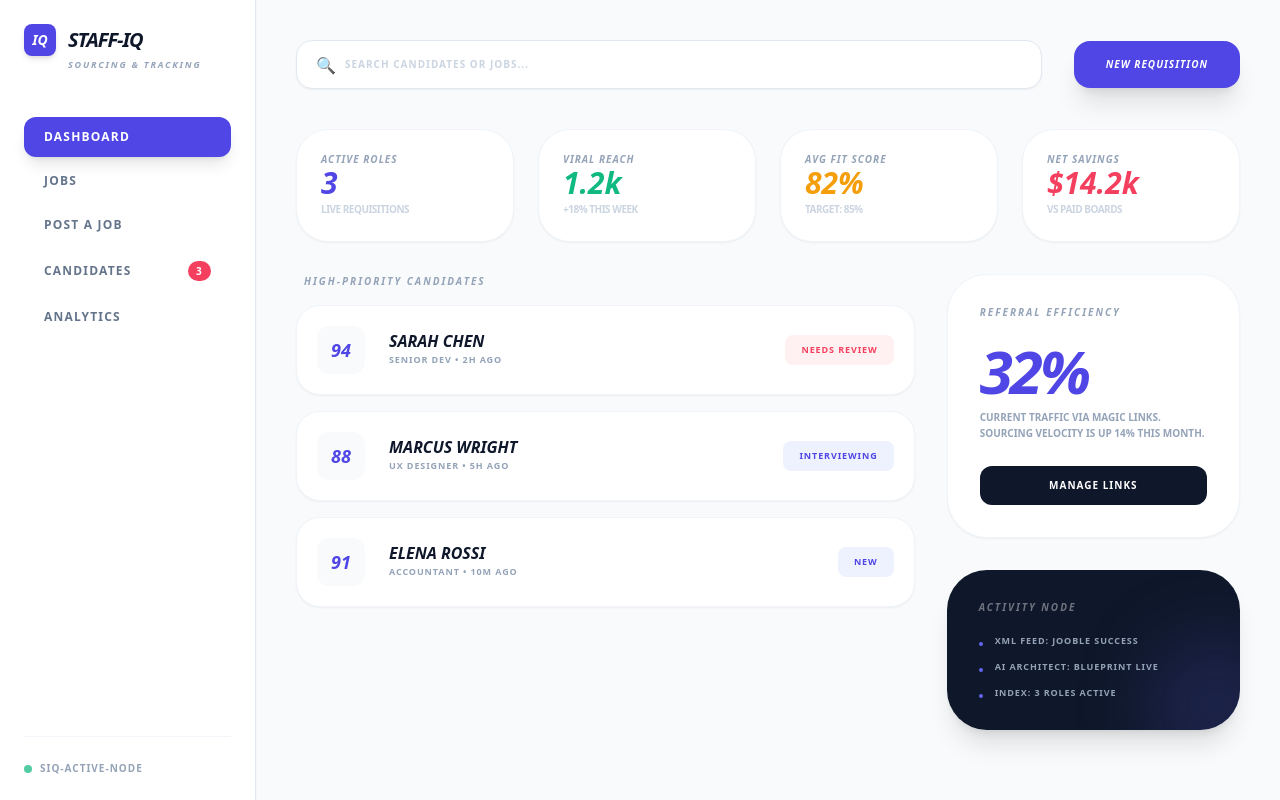
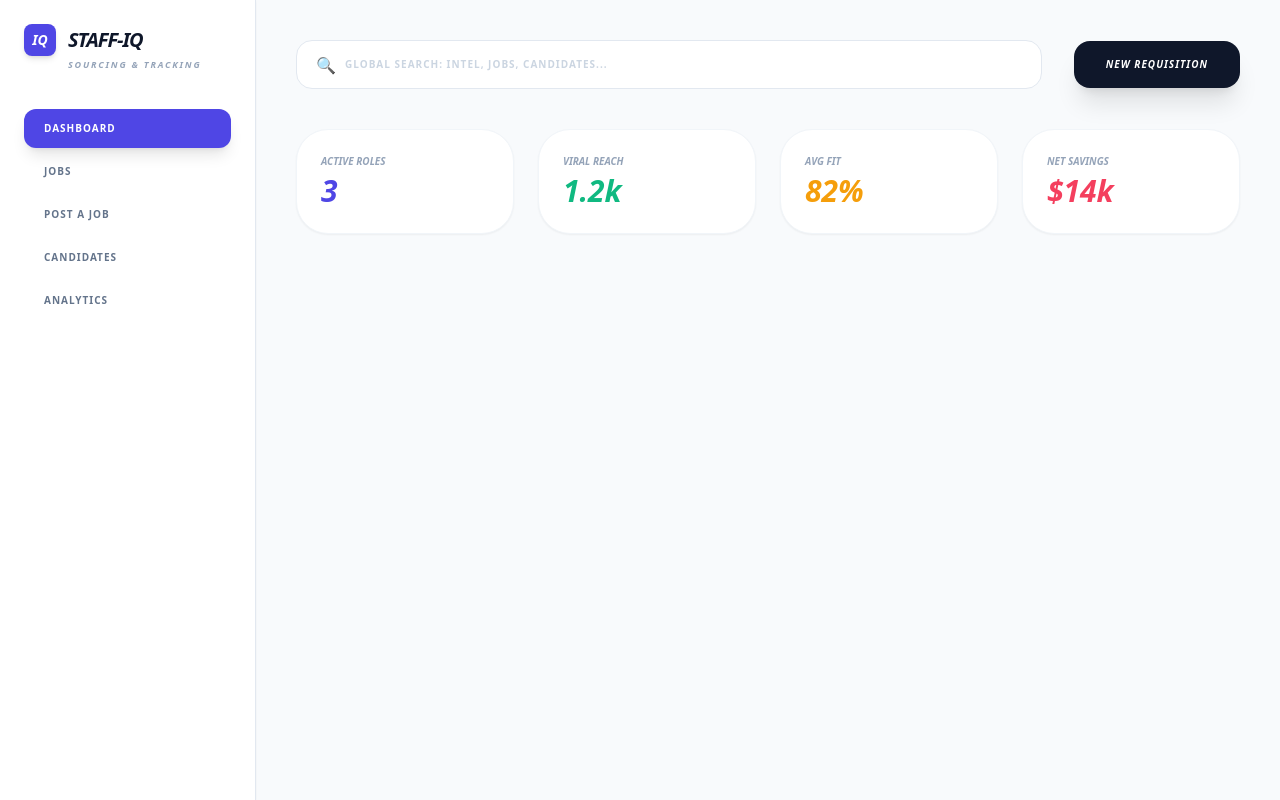
Before and after one commit to dansims2024-afk/staff-iq, a React (Vite) app: page / in a window 1280 px wide. Built offline with nearby package versions, Linux system fonts and the light colour scheme.

Commit message:
Update App.jsx

```diff
--- a/src/App.jsx
+++ b/src/App.jsx
@@ -1,45 +1,60 @@
 import React, { useState } from 'react';
 
 export default function App() {
-  // --- 1. GLOBAL STATE (High-Clarity Light Mode) ---
+  // --- 1. GLOBAL STATE & NAVIGATION ---
   const [activeTab, setActiveTab] = useState('Dashboard');
   const [searchQuery, setSearchQuery] = useState("");
-  const [selectedCandidate, setSelectedCandidate] = useState(null);
 
   // Recruitment Engine State
   const [title, setTitle] = useState("");
   const [description, setDescription] = useState("");
   const [isGenerating, setIsGenerating] = useState(false);
 
-  // Elite Data Repository
+  // --- 2. MASTER DATA REPOSITORY ---
   const [jobs] = useState([
     { id: 101, title: "Senior Accountant", dept: "Finance", applicants: 42, clicks: 156 },
     { id: 102, title: "Product Designer", dept: "Design", applicants: 18, clicks: 89 },
     { id: 103, title: "Office Manager", dept: "Operations", applicants: 5, clicks: 34 }
   ]);
 
-  const candidates = [
-    { id: 1, name: "Sarah Chen", role: "Senior Dev", score: "94%", status: "Needs Review", time: "2h ago" },
-    { id: 2, name: "Marcus Wright", role: "UX Designer", score: "88%", status: "Interviewing", time: "5h ago" },
-    { id: 3, name: "Elena Rossi", role: "Accountant", score: "91%", status: "New", time: "10m ago" }
-  ];
+  const [candidates, setCandidates] = useState([
+    { id: 1, name: "Sarah Chen", role: "Senior Dev", score: "94%", stage: "Screening", time: "2h ago" },
+    { id: 2, name: "Marcus Wright", role: "UX Designer", score: "88%", stage: "Technical", time: "5h ago" },
+    { id: 3, name: "Elena Rossi", role: "Accountant", score: "91%", stage: "Sourced", time: "10m ago" },
+    { id: 4, name: "David Park", role: "DevOps", score: "85%", stage: "Final Loop", time: "1d ago" }
+  ]);
 
-  // Logic: Strategic AI Architect
+  const stages = ["Sourced", "Screening", "Technical", "Final Loop"];
+
+  // --- 3. CORE LOGIC ---
   const generateStrategicAI = () => {
     if (!title) return alert("System requires a Job Title.");
     setIsGenerating(true);
     setTimeout(() => {
-      setDescription(`MISSION: ${title.toUpperCase()}\n\nTHE IMPACT\nJoin Staff-IQ. As our ${title}, you will ensure our high-velocity environment remains organized and scalable.\n\n90-DAY SUCCESS METRICS\n• Optimization: Improve 3 core administrative workflows.\n• Execution: Maintain a 100% accuracy rate on mission-critical projects.`);
+      setDescription(`MISSION: ${title.toUpperCase()}\n\nTHE IMPACT\nJoin Staff-IQ. As our ${title}, you will ensure our high-velocity environment remains organized and scalable.\n\n90-DAY SUCCESS METRICS\n• Optimization: Improve 3 core workflows.\n• Execution: 100% accuracy on mission-critical projects.`);
       setIsGenerating(false);
     }, 1500);
   };
 
+  const moveCandidate = (id, direction) => {
+    setCandidates(candidates.map(c => {
+      if (c.id === id) {
+        const currentIndex = stages.indexOf(c.stage);
+        const nextIndex = currentIndex + direction;
+        if (nextIndex >= 0 && nextIndex < stages.length) {
+          return { ...c, stage: stages[nextIndex] };
+        }
+      }
+      return c;
+    }));
+  };
+
   return (
-    <div className="flex min-h-screen bg-[#F8FAFC] text-[#0F172A] font-sans selection:bg-indigo-100">
+    <div className="flex min-h-screen bg-[#F8FAFC] text-[#0F172A] font-sans">
 
       {/* PROFESSIONAL SIDEBAR */}
       <nav className="w-64 bg-white border-r border-slate-200 p-6 fixed h-full flex flex-col shadow-sm z-30">
-        <div className="mb-12">
+        <div className="mb-10">
           <div className="flex items-center gap-3 mb-1">
              <div className="w-8 h-8 bg-indigo-600 rounded-lg flex items-center justify-center shadow-md">
                 <span className="text-white font-black italic text-sm">IQ</span>
@@ -51,20 +66,8 @@ export default function App() {
 
         <div className="flex flex-col gap-1 flex-1">
           {['Dashboard', 'Jobs', 'Post a Job', 'Candidates', 'Analytics'].map((tab) => (
-            <button
-              key={tab}
-              onClick={() => {setActiveTab(tab); setSelectedCandidate(null);}}
-              className={`text-left p-3 px-5 rounded-xl font-bold text-xs uppercase tracking-widest transition-all flex justify-between items-center ${activeTab === tab ? 'bg-indigo-600 text-white shadow-lg' : 'text-slate-500 hover:bg-slate-50'}`}
-            >
-              {tab}
-              {tab === 'Candidates' && <span className="bg-rose-500 text-[10px] px-2 py-0.5 rounded-full text-white">3</span>}
-            </button>
+            <button key={tab} onClick={() => setActiveTab(tab)} className={`text-left p-3 px-5 rounded-xl font-bold text-[10px] uppercase tracking-widest transition-all ${activeTab === tab ? 'bg-indigo-600 text-white shadow-lg' : 'text-slate-500 hover:bg-slate-50'}`}>{tab}</button>
           ))}
-        </div>
-
-        <div className="mt-auto pt-6 border-t border-slate-100 flex items-center gap-2">
-          <div className="w-2 h-2 bg-emerald-500 rounded-full animate-pulse"></div>
-          <span className="text-[10px] font-black text-slate-400 uppercase tracking-widest">SIQ-Active-Node</span>
         </div>
       </nav>
 
@@ -77,92 +80,63 @@ export default function App() {
             <span className="absolute left-5 top-1/2 -translate-y-1/2 text-slate-400">🔍</span>
             <input
               type="text"
-              placeholder="SEARCH CANDIDATES OR JOBS..."
+              placeholder="GLOBAL SEARCH: INTEL, JOBS, CANDIDATES..."
               value={searchQuery}
               onChange={(e) => setSearchQuery(e.target.value)}
-              className="w-full bg-white border border-slate-200 p-4 pl-12 rounded-2xl text-[10px] font-black tracking-widest uppercase outline-none focus:border-indigo-600 transition-all placeholder:text-slate-300 shadow-sm"
+              className="w-full bg-white border border-slate-200 p-4 pl-12 rounded-2xl text-[10px] font-black tracking-widest uppercase outline-none focus:border-indigo-600 transition-all placeholder:text-slate-300"
             />
           </div>
-          <button onClick={() => setActiveTab('Post a Job')} className="px-8 py-4 bg-indigo-600 text-white font-[900] italic uppercase text-[10px] tracking-widest rounded-2xl hover:scale-105 transition-all shadow-xl">New Requisition</button>
+          <button onClick={() => setActiveTab('Post a Job')} className="px-8 py-4 bg-[#0F172A] text-white font-[900] italic uppercase text-[10px] tracking-widest rounded-2xl hover:scale-105 transition-all shadow-xl">New Requisition</button>
         </header>
 
-        {/* DASHBOARD: HIGH-DENSITY INTEL */}
+        {/* DASHBOARD */}
         {activeTab === 'Dashboard' && (
-          <div className="space-y-8 animate-in fade-in duration-500">
-            {/* KPI MATRIX */}
-            <div className="grid grid-cols-4 gap-6">
+          <div className="grid grid-cols-4 gap-6 animate-in fade-in duration-500">
              {[
-                { label: 'Active Roles', value: jobs.length, sub: 'Live Requisitions', color: 'text-indigo-600' },
-                { label: 'Viral Reach', value: '1.2k', sub: '+18% This Week', color: 'text-emerald-500' },
-                { label: 'Avg Fit Score', value: '82%', sub: 'Target: 85%', color: 'text-amber-500' },
-                { label: 'Net Savings', value: '$14.2k', sub: 'vs Paid Boards', color: 'text-rose-500' }
-              ].map((stat, i) => (
-                <div key={i} className="bg-white border border-slate-100 p-6 rounded-[32px] shadow-sm hover:border-indigo-200 transition-all">
-                  <p className="text-[10px] font-black text-slate-400 uppercase tracking-widest mb-1 italic leading-none">{stat.label}</p>
-                  <p className={`text-3xl font-[900] italic leading-none mb-1 ${stat.color}`}>{stat.value}</p>
-                  <p className="text-[10px] font-bold text-slate-300 uppercase tracking-tighter">{stat.sub}</p>
+               { label: 'Active Roles', value: jobs.length, color: 'text-indigo-600' },
+               { label: 'Viral Reach', value: '1.2k', color: 'text-emerald-500' },
+               { label: 'Avg Fit', value: '82%', color: 'text-amber-500' },
+               { label: 'Net Savings', value: '$14k', color: 'text-rose-500' }
+             ].map((s, i) => (
+               <div key={i} className="bg-white p-6 rounded-[32px] border border-slate-100 shadow-sm">
+                 <p className="text-[10px] font-black text-slate-400 uppercase italic mb-1">{s.label}</p>
+                 <p className={`text-3xl font-[900] italic ${s.color}`}>{s.value}</p>
                </div>
              ))}
           </div>
+        )}
 
-            {/* ACTION GRID */}
-            <div className="grid grid-cols-12 gap-8">
-
-              {/* CANDIDATE FEED */}
-              <div className="col-span-8 space-y-4">
-                <h3 className="text-[10px] font-black uppercase tracking-[0.2em] text-slate-400 italic px-2">High-Priority Candidates</h3>
-                {candidates.map((c) => (
-                  <div key={c.id} className="bg-white border border-slate-100 p-5 rounded-[24px] flex items-center gap-6 group hover:border-indigo-600 transition-all cursor-pointer shadow-sm">
-                    <div className="w-12 h-12 bg-slate-50 rounded-xl flex items-center justify-center text-lg font-[900] italic text-indigo-600 group-hover:scale-110 transition-all">
-                      {c.score.replace('%', '')}
+        {/* CANDIDATE PIPELINE: DRAG-AND-DROP FLOW  */}
+        {activeTab === 'Candidates' && (
+          <div className="grid grid-cols-4 gap-4 h-[70vh] animate-in fade-in">
+            {stages.map(stage => (
+              <div key={stage} className="flex flex-col gap-4">
+                <h3 className="text-[10px] font-black uppercase tracking-widest text-slate-400 italic px-2">{stage}</h3>
+                <div className="bg-slate-100/50 rounded-[32px] p-3 flex-1 border-2 border-dashed border-slate-200 overflow-y-auto">
+                  {candidates.filter(c => c.stage === stage).map(c => (
+                    <div key={c.id} className="bg-white p-5 rounded-[24px] shadow-sm mb-3 border border-slate-100 group hover:border-indigo-600 transition-all">
+                      <div className="flex justify-between items-start mb-3">
+                        <span className="text-xl font-[900] italic text-indigo-600 leading-none">{c.score.replace('%', '')}</span>
+                        <div className="flex gap-1">
+                          <button onClick={() => moveCandidate(c.id, -1)} className="p-1 text-slate-300 hover:text-indigo-600">←</button>
+                          <button onClick={() => moveCandidate(c.id, 1)} className="p-1 text-slate-300 hover:text-indigo-600">→</button>
                         </div>
-                    <div className="flex-1">
-                      <p className="font-black text-base uppercase italic leading-none mb-1 group-hover:text-indigo-600 transition-colors">{c.name}</p>
-                      <p className="text-[9px] font-bold text-slate-400 uppercase tracking-widest">{c.role} • {c.time}</p>
                       </div>
-                    <span className={`px-4 py-2 rounded-lg text-[9px] font-black uppercase tracking-widest ${c.status === 'Needs Review' ? 'bg-rose-50 text-rose-500' : 'bg-indigo-50 text-indigo-600'}`}>
-                      {c.status}
-                    </span>
+                      <p className="font-black text-sm uppercase italic leading-none mb-1">{c.name}</p>
+                      <p className="text-[9px] font-bold text-slate-400 uppercase tracking-widest">{c.role}</p>
                     </div>
                   ))}
                 </div>
-
-              {/* SOURCING INTEL */}
-              <div className="col-span-4 space-y-8">
-                <div className="bg-white border border-slate-100 p-8 rounded-[40px] shadow-sm">
-                   <h4 className="text-[10px] font-black uppercase tracking-[0.2em] text-slate-400 mb-6 italic leading-none">Referral Efficiency</h4>
-                   <p className="text-6xl font-[900] italic tracking-tighter leading-none text-indigo-600 mb-2">32%</p>
-                   <p className="text-[10px] font-bold text-slate-400 leading-relaxed uppercase">Current traffic via magic links. Sourcing velocity is up 14% this month.</p>
-                   <button onClick={() => setActiveTab('Jobs')} className="mt-6 w-full py-3 bg-[#0F172A] text-white rounded-xl font-black uppercase text-[10px] tracking-widest hover:bg-slate-800 transition-all">Manage Links</button>
-                </div>
-
-                <div className="bg-[#0F172A] p-8 rounded-[40px] text-white shadow-xl relative overflow-hidden">
-                   <h4 className="text-[10px] font-black uppercase tracking-[0.2em] opacity-40 mb-6 italic leading-none">Activity Node</h4>
-                   <div className="space-y-4 relative z-10">
-                      {['XML Feed: Jooble Success', 'AI Architect: Blueprint Live', 'Index: 3 Roles Active'].map((log, i) => (
-                        <div key={i} className="flex items-start gap-3">
-                          <div className="w-1 h-1 bg-indigo-500 rounded-full mt-1.5"></div>
-                          <p className="text-[9px] font-bold text-slate-400 uppercase tracking-widest leading-none">{log}</p>
               </div>
             ))}
           </div>
-                   <div className="absolute -right-10 -bottom-10 w-32 h-32 bg-indigo-500/20 rounded-full blur-2xl"></div>
-                </div>
-              </div>
-            </div>
-          </div>
         )}
 
-        {/* POST A JOB: STRATEGIC ARCHITECT */}
+        {/* POST A JOB */}
         {activeTab === 'Post a Job' && (
           <div className="max-w-4xl space-y-8 animate-in slide-in-from-bottom-4">
             <div className="bg-white p-10 rounded-[40px] border border-slate-100 shadow-xl">
-              <input
-                value={title}
-                onChange={(e) => setTitle(e.target.value)}
-                className="w-full bg-slate-50 p-6 rounded-[24px] border-none font-[900] italic text-3xl uppercase mb-8 outline-none focus:ring-2 focus:ring-indigo-600 transition-all"
-                placeholder="TARGET ROLE TITLE..."
-              />
+              <input value={title} onChange={(e) => setTitle(e.target.value)} className="w-full bg-slate-50 p-6 rounded-[24px] border-none font-[900] italic text-3xl uppercase mb-8 outline-none focus:ring-2 focus:ring-indigo-600" placeholder="TARGET ROLE..." />
               <button onClick={generateStrategicAI} disabled={isGenerating} className="mb-10 bg-indigo-600 text-white px-10 py-4 rounded-full font-[900] italic text-xs uppercase tracking-widest hover:bg-indigo-700 shadow-xl">
                 {isGenerating ? "Analyzing..." : "✨ Generate Strategic JD"}
               </button>
@@ -170,10 +144,10 @@ export default function App() {
                 {description ? (
                   <div className="max-w-none">
                     {description.split('\n').map((line, i) => (
-                      <p key={i} className={`text-sm mb-3 ${line.startsWith('MISSION:') ? 'text-2xl font-[900] italic text-indigo-600 mb-8' : 'font-bold text-slate-500 leading-relaxed'}`}>{line}</p>
+                      <p key={i} className={`text-sm mb-3 ${line.startsWith('MISSION:') ? 'text-2xl font-[900] italic text-indigo-600 mb-8' : 'font-bold text-slate-500'}`}>{line}</p>
                     ))}
                   </div>
-                ) : <div className="h-full flex flex-col items-center justify-center py-20 opacity-20"><span className="text-6xl italic font-black">SIQ</span><p className="font-black uppercase tracking-[0.4em] text-xs">Architectural Portal Waiting</p></div>}
+                ) : <div className="h-full flex flex-col items-center justify-center py-20 opacity-20"><span className="text-6xl italic font-black">SIQ</span></div>}
               </div>
             </div>
           </div>
```
Lines whose indentation alone changed are shown as unchanged.
